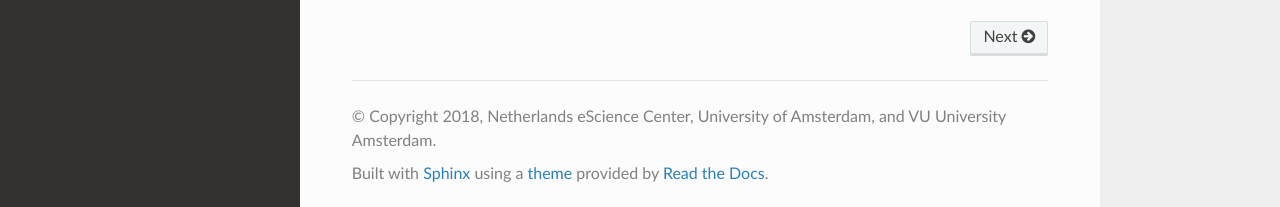
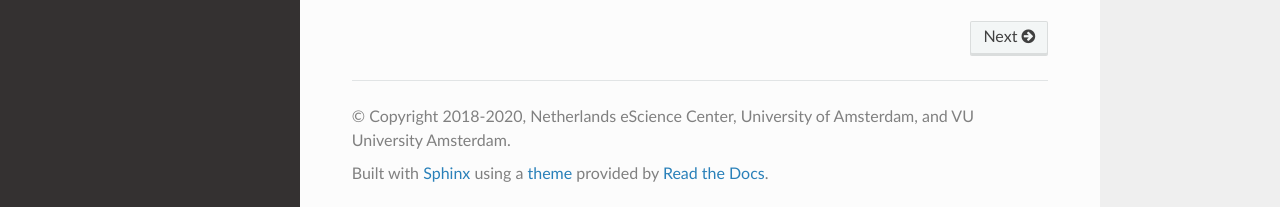
Before and after one commit to yatiml/yatiml, a Sphinx documentation site: the page built from docs/index.rst, in a window 1280 px wide and 900 px high, scrolled down 1180 px. Shown: the part 690-897 px from the top of the window. Built offline with Sphinx 7.4.7 and the Read the Docs theme 2.0.0, drawn with Linux system fonts in a browser that asks for light colours; pages that are not in the unit, such as notebooks, are missing from menus.

Commit message:
Fix copyright years in documentation

```diff
--- a/docs/conf.py
+++ b/docs/conf.py
@@ -48,7 +48,7 @@ master_doc = 'index'
 
 # General information about the project.
 project = u'YAtiML'
-copyright = u'2018, Netherlands eScience Center, University of Amsterdam, and VU University Amsterdam'
+copyright = u'2018-2020, Netherlands eScience Center, University of Amsterdam, and VU University Amsterdam'
 author = u'Lourens Veen'
 
 # The version info for the project you're documenting, acts as replacement for
```
